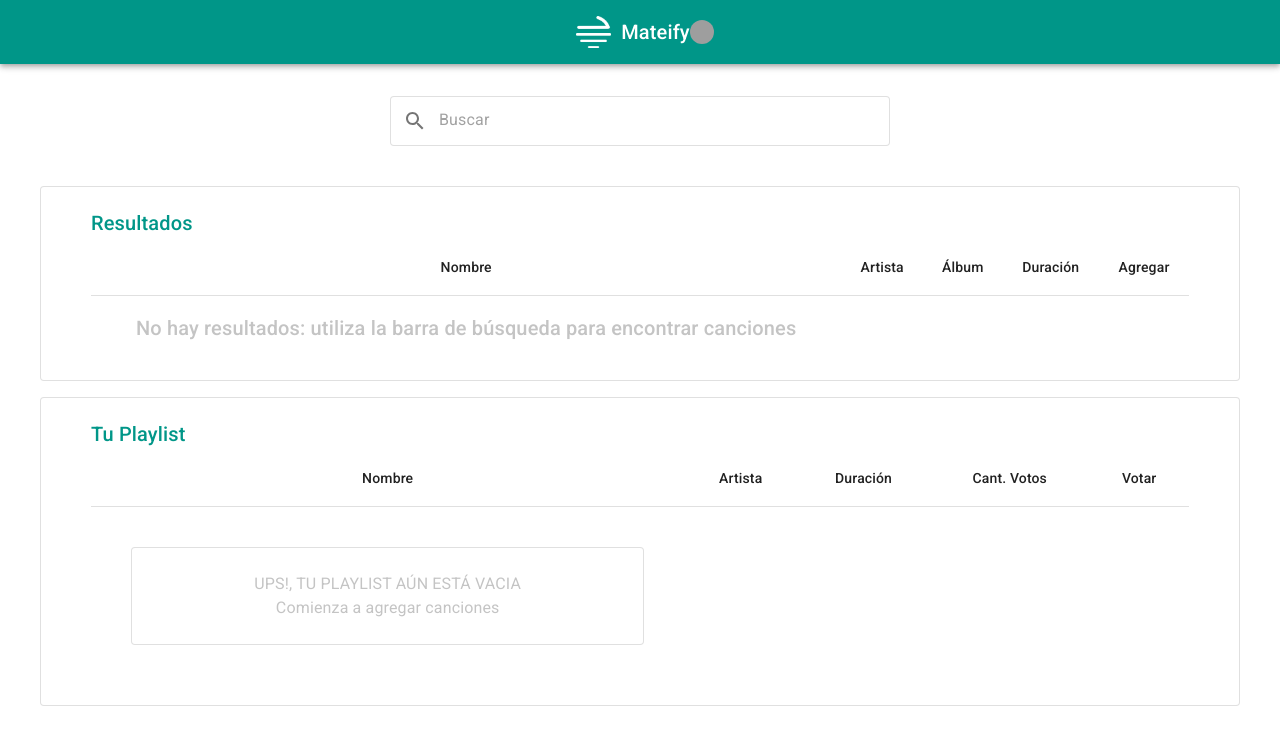
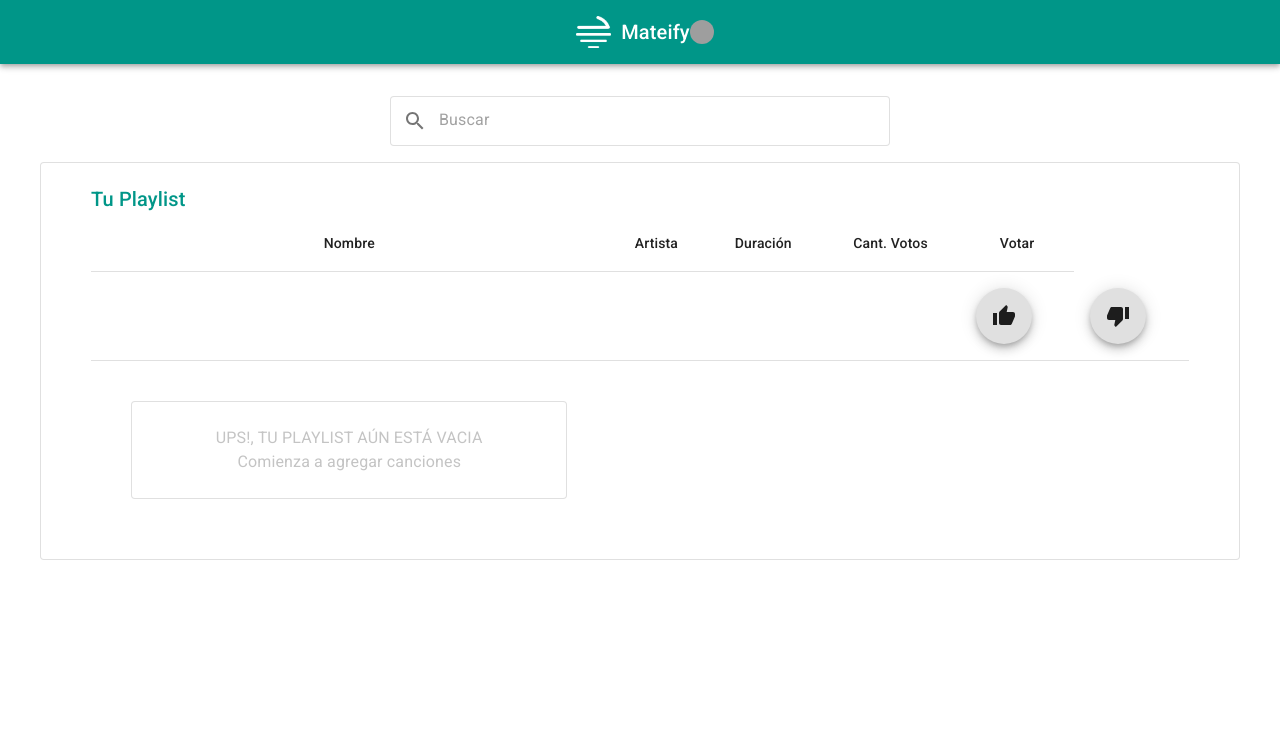
Before and after one commit to Alan-matea/Proyecto-Final-Modulo-2, a React (Create React App) app in the folder nacimiento-alan/: page /playlists in a window 1280 px wide. Shown: the top 742 px of the page. Built offline with nearby package versions, Linux system fonts and the light colour scheme; grey boxes are pictures that could not be loaded.

Commit message:
Ultimos Cambios

```diff
--- a/nacimiento-alan/src/Components/Tabla/Tabla.js
+++ b/nacimiento-alan/src/Components/Tabla/Tabla.js
@@ -1,5 +1,4 @@
 import React from "react";
-
 import {
   TableBody,
   TableCell,
@@ -31,14 +30,16 @@ const Tabla = (props) => {
               </TableRow>
             </TableHead>
             <TableBody>
-              <TableRow>
-                <Box textAlign="center" p={2}>
-                  <Typography variant="h6" color="error">
-                    No hay resultados: utiliza la barra de búsqueda para
-                    encontrar canciones
-                  </Typography>
-                </Box>
-              </TableRow>
+              {props.listaFiltrada.map((song) => (
+                <TableRow >
+                  <TableCell align="left">{song.name}</TableCell>
+                  <TableCell align="left">{song.artist}</TableCell>
+                  <TableCell align="left">{song.duration}</TableCell>
+                  <TableCell align="left"> {song.duration} </TableCell>
+                  <TableCell align="left"> Agregar </TableCell>
+
+                </TableRow>
+              ))}
             </TableBody>
           </Table>
         </Box>
--- a/nacimiento-alan/src/Components/Tabla2/Tabla2.js
+++ b/nacimiento-alan/src/Components/Tabla2/Tabla2.js
@@ -8,10 +8,15 @@ import {
   Box,
   Typography,
   Paper,
-  Table
+  Table,
+  Fab,
+
 } from "@material-ui/core";
 
-const Tabla2 = () => {
+import Icon from '@material-ui/core/Icon';
+import ThumbDownIcon from '@material-ui/icons/ThumbDown';
+import ThumbUpIcon from '@material-ui/icons/ThumbUp';
+const Tabla2 = (props) => {
   return (
     <TableContainer>
       <Paper variant="outlined">
@@ -30,6 +35,18 @@ const Tabla2 = () => {
               </TableRow>
             </TableHead>
             <TableBody>
+            {props.myPlaylist.map((song) => (
+                        <TableRow key={song.uuid}>
+                        <TableCell align="left">{song.name}</TableCell>
+                        <TableCell align="left">{song.album}</TableCell>
+                        <TableCell align="left">{song.duration}</TableCell>
+                        <TableCell align="left"> {song.count} </TableCell>
+                        <TableCell align="left"><Fab onClick = {(e) => props.handleThumbsUpClick(e, song.uuid)}> <ThumbUpIcon/> </Fab></TableCell>
+                        <TableCell align="left"><Fab onClick = {(e) => props.handleThumbsDownClick(e, song.uuid)}> <ThumbDownIcon/> </Fab ></TableCell>
+                        </TableRow>
+          ))}
+
+
               <Box flexDirection="row" justifyContent="center" p={5}>
                 <Paper variant="outlined">
                   <Box textAlign="center" p={3}>
--- a/nacimiento-alan/src/pages/Playlists/Playlists.js
+++ b/nacimiento-alan/src/pages/Playlists/Playlists.js
@@ -6,7 +6,28 @@ import Tabla2 from "../../Components/Tabla2/Tabla2";
 import canciones from "../../base-de-datos/songData.json";
 const Playlists = () => {
   const [inputValue, setInputValue] = useState("");
-  const [listaFiltrada, setListaFiltrada] = useState([]);
+  const [listaFiltrada, setListaFiltrada] = useState([{
+    "uuid": 1,
+    "name": "Maldición",
+    "album": "Parvadomus",
+    "duration": "3:04",
+    "artist": {
+        "uuid": "1",
+        "name": "Once Tiros",
+        "coverUrl": "https://seeklogo.com/images/O/once-tiros-logo-9B5F6C2437-seeklogo.com.png"
+    }
+}]);
+  const [myPlaylist, setMyPlaylist] = useState([[{
+    "uuid": 1,
+    "name": "Maldición",
+    "album": "Parvadomus",
+    "duration": "3:04",
+    "artist": {
+        "uuid": "1",
+        "name": "Once Tiros",
+        "coverUrl": "https://seeklogo.com/images/O/once-tiros-logo-9B5F6C2437-seeklogo.com.png"
+    }
+}]]);
 
   const handleInputChange = (e) => {
     console.log("Se ejecuta handleInputChange y actualiza el inputValue");
@@ -57,10 +78,10 @@ const Playlists = () => {
         handleInputKeyPress={handleInputKeyPress}
       />
       <Box mb={-3} m={5}>
-        <Tabla listaFiltrada={listaFiltrada} />
+
       </Box>
       <Box mb={3} m={5}>
-        <Tabla2 />
+        <Tabla2 myPlaylist= {myPlaylist} />
       </Box>
     </Box>
 
```
